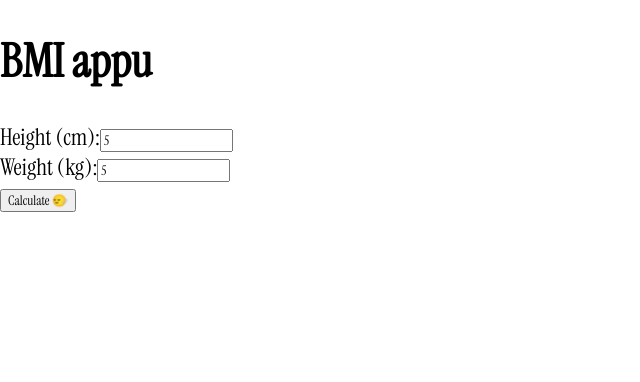
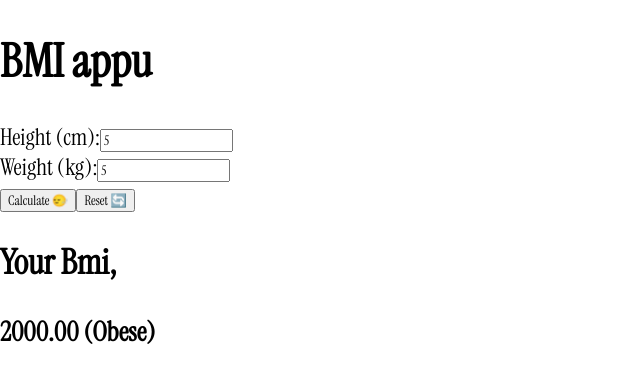
Before and after one commit to Surveinit/bmi-appu, a React (Vite) app: page / in a window 1280 px wide. Both pictures are taken after typing "5", "5" into the empty fields and a click on the button "Calculate 🙂‍↔️". Shown: the top 382 px of the page, without its empty margins (0-640 px from the left). Built offline with nearby package versions, Linux system fonts and the light colour scheme.

Commit message:
Calculate and Display the BMI

```diff
--- a/src/App.jsx
+++ b/src/App.jsx
@@ -3,6 +3,43 @@ import { useState } from "react";
 export default function App() {
   const [height, setHeight] = useState("");
   const [weight, setWeight] = useState("");
+
+  const [bmi, setBmi] = useState("");
+  const [category, setCategory] = useState("");
+
+  function calculateBmi() {
+    const h = parseFloat(height);
+    const w = parseFloat(weight);
+
+    if (!h || !w || h <= 0 || w <= 0) {
+      setBmi(null);
+      setCategory("Please enter valid numbers!");
+      return;
+    }
+
+    const heightInMeters = h / 100;
+    const bmiValue = w / (heightInMeters * heightInMeters);
+    const roundedBmi = bmiValue.toFixed(2);
+
+    setBmi(roundedBmi);
+
+    if (bmiValue < 18.5) {
+      setCategory("Underweight");
+    } else if (bmiValue < 24.9) {
+      setCategory("Normal");
+    } else if (bmiValue < 29.9) {
+      setCategory("Overweight");
+    } else {
+      setCategory("Obese");
+    }
+  }
+
+  function resetForm() {
+    setHeight("");
+    setWeight("");
+    setBmi("");
+    setCategory("");
+  }
 
   return (
     <div>
@@ -32,7 +69,17 @@ export default function App() {
         </label>
       </div>
 
-      <button>Calculate 🙂‍↔️</button>
+      <button onClick={calculateBmi}>Calculate 🙂‍↔️</button>
+      <button onClick={resetForm}>Reset 🔄</button>
+
+      {bmi && (
+        <div>
+          <h2>Your Bmi,</h2>
+          <h3>
+            {bmi} ({category})
+          </h3>
+        </div>
+      )}
     </div>
   );
 }
```
